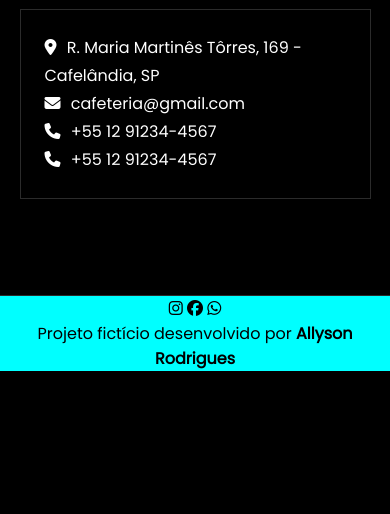
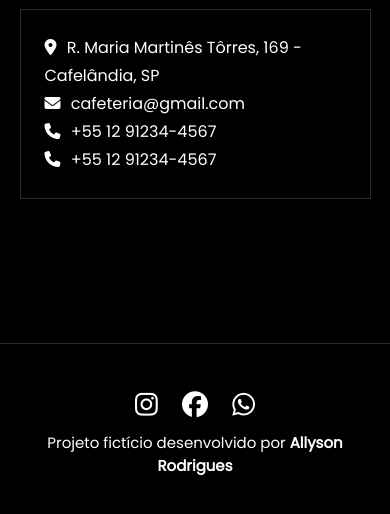
Before and after one commit to Rodrigues4567/Landing-page-cafeteria, a plain HTML site: page index.html in a window 390 px wide. Shown: the part 3943-4457 px from the top of the page. Before the commit the page ends 4314 px from the top, so only its background shows below. Drawn offline with Linux system fonts and the light colour scheme.

Commit message:
Footer versão desktop e mobile finalizada!

```diff
--- a/index.html
+++ b/index.html
@@ -23,7 +23,7 @@
                         <li><a href="#sobre-nos-section">Sobre</a></li>
                         <li><a href="#cards-section">Menu</a></li>
                         <li><a href="#avaliacoes-section">Avaliações</a></li>
-                        <li><a href="#">Endereço</a></li>
+                        <li><a href="#endereco-section">Endereço</a></li>
                     </ul>
                 </nav>
 
@@ -42,7 +42,7 @@
                         <li><a href="#sobre-nos-section">Sobre</a></li>
                         <li><a href="#cards-section">Menu</a></li>
                         <li><a href="#avaliacoes-section">Avaliações</a></li>
-                        <li><a href="#">Endereço</a></li>
+                        <li><a href="#endereco-section">Endereço</a></li>
                     </ul>
                 </nav>
             </div>
@@ -228,7 +228,7 @@
             </div>
         </section>
 
-        <section class="endereco-section">
+        <section class="endereco-section" id="endereco-section">
             <div class="endereco-container">
                 <div class="endereco-title">
                     <h1><span>Nosso</span> endereço</h1>
@@ -252,11 +252,11 @@
         <footer>
             <div class="footer-container">
                 <div class="footer-redes">
-                    <i class="fa-brands fa-instagram"></i>
-                    <i class="fa-brands fa-facebook"></i>
-                    <i class="fa-brands fa-whatsapp"></i>
+                    <a href="#"><i class="fa-brands fa-instagram"></i></a>
+                    <a href="#"><i class="fa-brands fa-facebook"></i></a>
+                    <a href="#"><i class="fa-brands fa-whatsapp"></i></a>
                 </div>
-                <p>Projeto fictício desenvolvido por <strong>Allyson Rodrigues</strong></p>
+                <p class="p-footer">Projeto fictício desenvolvido por <strong>Allyson Rodrigues</strong></p>
             </div>
         </footer>
     </main>
--- a/style/style.css
+++ b/style/style.css
@@ -436,7 +436,7 @@ body {
 /************ ENDEREÇO SECTION ************/
 
 .endereco-section {
-    margin-bottom: 6rem;
+    margin-bottom: 9rem;
 }
 
 .endereco-title h1 {
@@ -479,8 +479,24 @@ body {
 
 footer {
     border-top: solid 1px rgb(43, 43, 43);
-    background-color: aqua;
+    background-color: #000;
     text-align: center;
+    padding: 3rem 1rem;
+}
+
+.footer-redes {
+    margin-bottom: 10px;
+}
+
+.footer-redes i {
+    font-size: 26px;
+    color: #fff;
+    padding: 0px 10px;
+}
+
+.p-footer {
+    color: #fff;
+    font-size: 15px;
 }
 
 /**************** MEDIA NOTEBOOK ****************/
```
